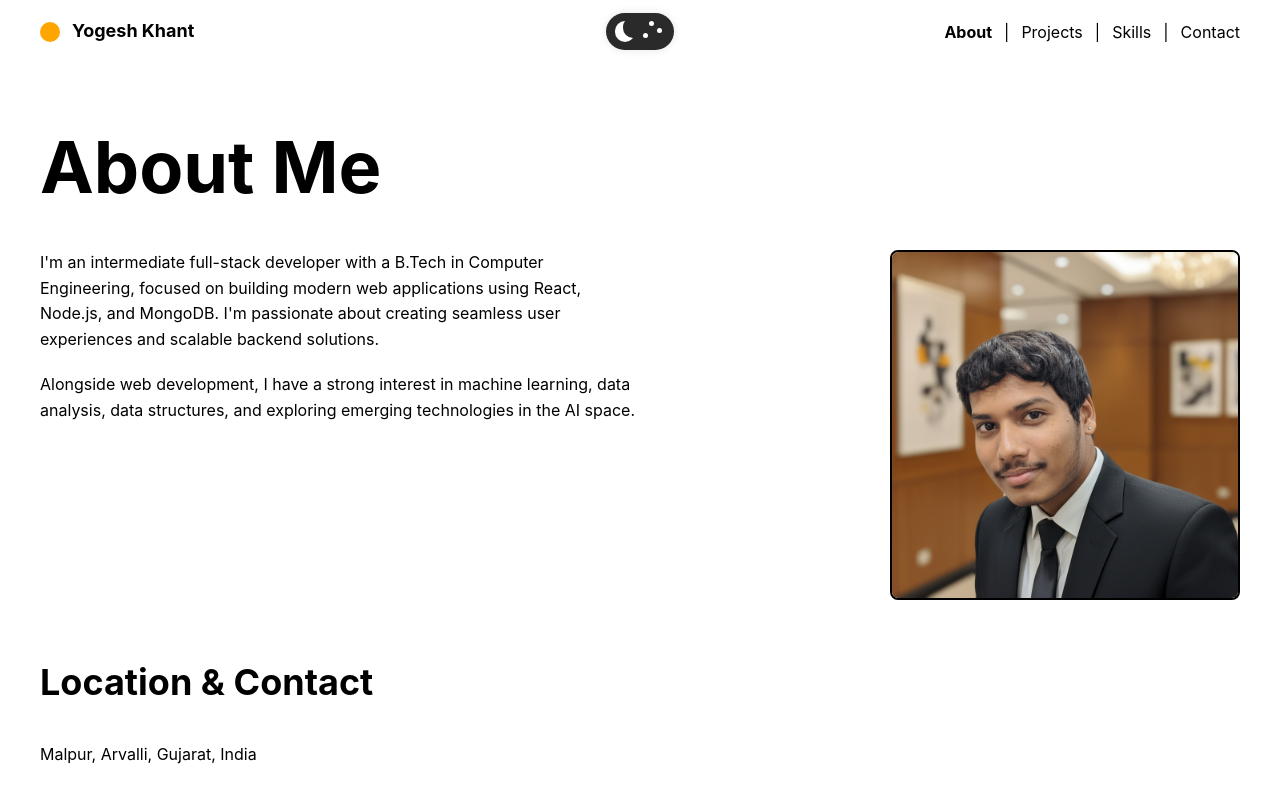
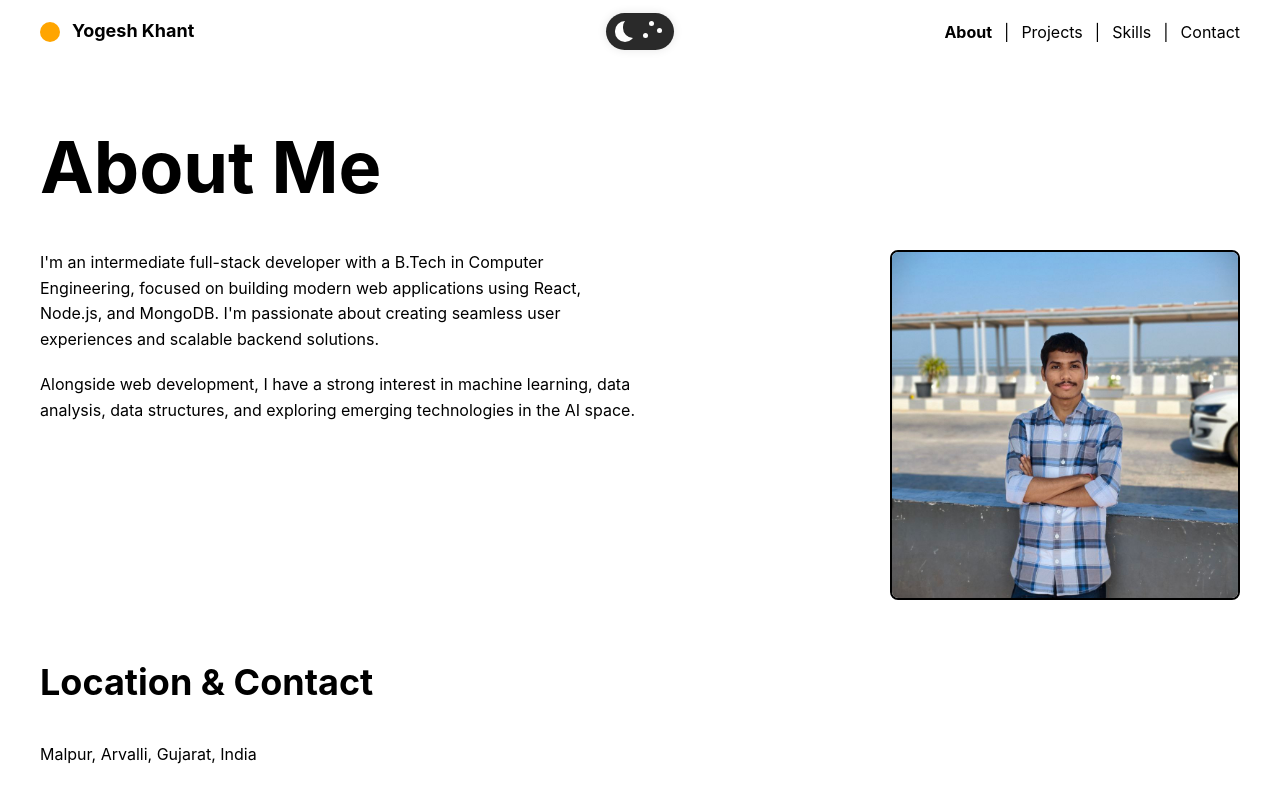
Before and after one commit to yogeshkhant77/portfolio-yogesh, a React (Vite) app in the folder frontend/: page /about in a window 1280 px wide. Shown: the top 791 px of the page. Built offline with nearby package versions, Linux system fonts and the light colour scheme.

Commit message:
photo changed of about section

```diff
--- a/frontend/src/components/About.jsx
+++ b/frontend/src/components/About.jsx
@@ -81,7 +81,7 @@ function About() {
               <motion.img
                 whileHover={{ scale: 1.05 }}
                 transition={{ duration: 0.3 }}
-                src="Yogesh_Khant.png"
+                src="/yk_007.JPG"
                 alt="Yogesh Khant"
                 className="about-photo"
               />
```
Also changed, not shown: frontend/public/yk_007.JPG (added).
